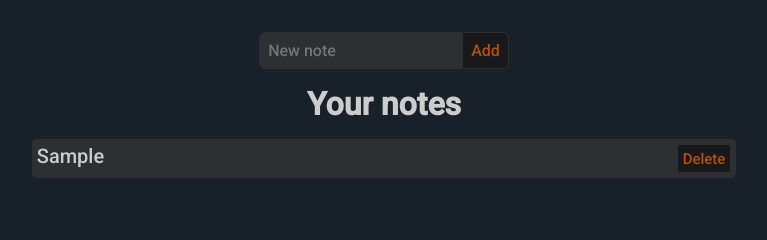
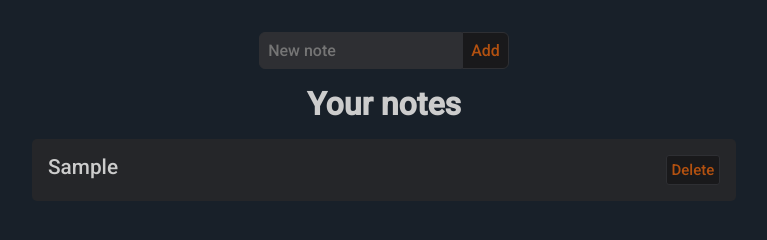
Before and after one commit to caetano-dev/Note-app, a plain HTML site: page index.html in a window 1280 px wide. Both pictures are taken after typing "Sample" into the empty fields and a click on the button "Add". Shown: the whole page, without its empty margins (256-1023 px from the left). Drawn offline with Linux system fonts and the light colour scheme.

Commit message:
Refactoring

```diff
--- a/style.css
+++ b/style.css
@@ -50,29 +50,26 @@ h2 {
   cursor: pointer;
 }
 
-.listItem {
-  word-break: break-word;
-  border-radius: 5px;
-  padding: 0.3rem;
-  margin: 0rem 2rem 0.5rem 2rem;
-  background: rgb(46, 47, 51);
-}
-
 ul {
-  padding-left: 0;
   list-style: none;
   margin: 0rem 20%;
 }
 
-li {
+.listItem {
+  word-break: break-all;
+  border-radius: 5px;
+  padding: 1rem;
+  margin: 0rem 2rem 0.5rem 2rem;
+  background: rgb(46, 47, 51);
   color: #cccccc;
   background-color: #252629;
-  font-size: 20px;
+  font-size: 1.3rem;
   display: flex;
   justify-content: space-between;
 }
 
 a:link {
+  margin-left: 1rem;
   text-decoration: none;
   word-break: keep-all;
   font-size: 15px;
@@ -84,11 +81,15 @@ a:link {
   background-color: #19191b;
   transition: 0.5s;
 }
-
-a:hover {
+a:visited {
+  color: #b4b4b4;
+}
+a:hover, a:visited:hover {
   color: rgb(233, 123, 33);
   background-color: #0d0f0f;
 }
+
+
 
 @keyframes shake {
   10%,
```
